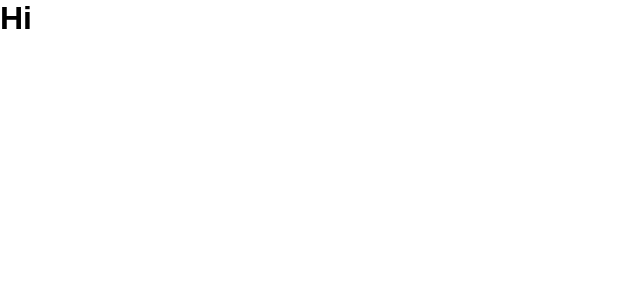
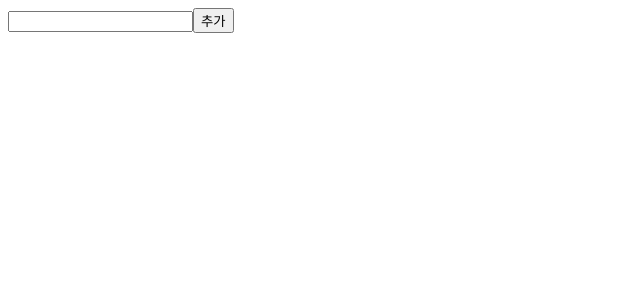
Before and after one commit to HaYoonsoo/todo_with_react, a React (Create React App) app: page / in a window 1280 px wide. Shown: the top 300 px of the page, without its empty margins (0-640 px from the left). Built offline with nearby package versions, Linux system fonts and the light colour scheme.

Commit message:
기본 기능 구현 완료
이제 작동은 한다.
꾸미는 것과 createStore이 deprecated되었다는 것만 새 방식으로 바꾸면 될듯.
할일을 아예 삭제하는 것도 추가할 수 있겠다.

```diff
--- a/src/App.js
+++ b/src/App.js
@@ -1,3 +1,4 @@
+/*
 import React from 'react';
 import './App.css';
 
@@ -8,3 +9,38 @@ const App = () => {
 }
 
 export default App;
+*/
+
+//기능 구현 후에 컴포넌트를 나누자
+import React, { useState } from "react";
+import { useSelector, useDispatch } from "react-redux";
+import { addTodo, toggleTodo } from "./modules/todo";
+
+const App = () => {
+  const [text, setText] = useState('');
+  const todoList = useSelector((state) => state);
+  const dispatch = useDispatch();
+
+  const add = () => {
+    dispatch(addTodo(text));
+    setText('');
+  };
+  const toggle = (id) => {
+    dispatch(toggleTodo(id))
+  };
+  const onChange = (e) => {
+    setText(e.target.value);
+  }
+
+  return (
+    <>
+      {todoList.map((todo) => (
+        <h1 key={todo.id} onClick={ () => toggle(todo.id) }>{todo.id} / {todo.text} / {todo.done ? 'true' : 'false'}</h1>
+      ))}
+      <input value={text} onChange={onChange}/>
+      <button onClick={add}>추가</button>
+    </>
+  );
+};
+
+export default App;
--- a/src/index.js
+++ b/src/index.js
@@ -4,7 +4,7 @@ import { createStore } from "redux";
 import { Provider } from "react-redux";
 
 import App from "./App";
-import todoReducer from "./modules/todoReducer";
+import todoReducer from "./modules/todo";
 
 const store = createStore(todoReducer);
 
--- a/src/modules/todoReducer.js
+++ b/src/modules/todo.js
@@ -15,13 +15,16 @@ export const toggleTodo = id => ({
   id,
 });
 
-const initialState = [];
+const initialState = [
+  // { id, text, done}
+];
 
 const todoReducer = (state = initialState, action) => {
   switch(action.type) {
     case ADD_TODO:
       return state.concat(action.todo);
     case TOGGLE_TODO:
+
       return state.map( (todo) => (
         (todo.id === action.id) ?
         { ...todo, done: !todo.done } :
```
